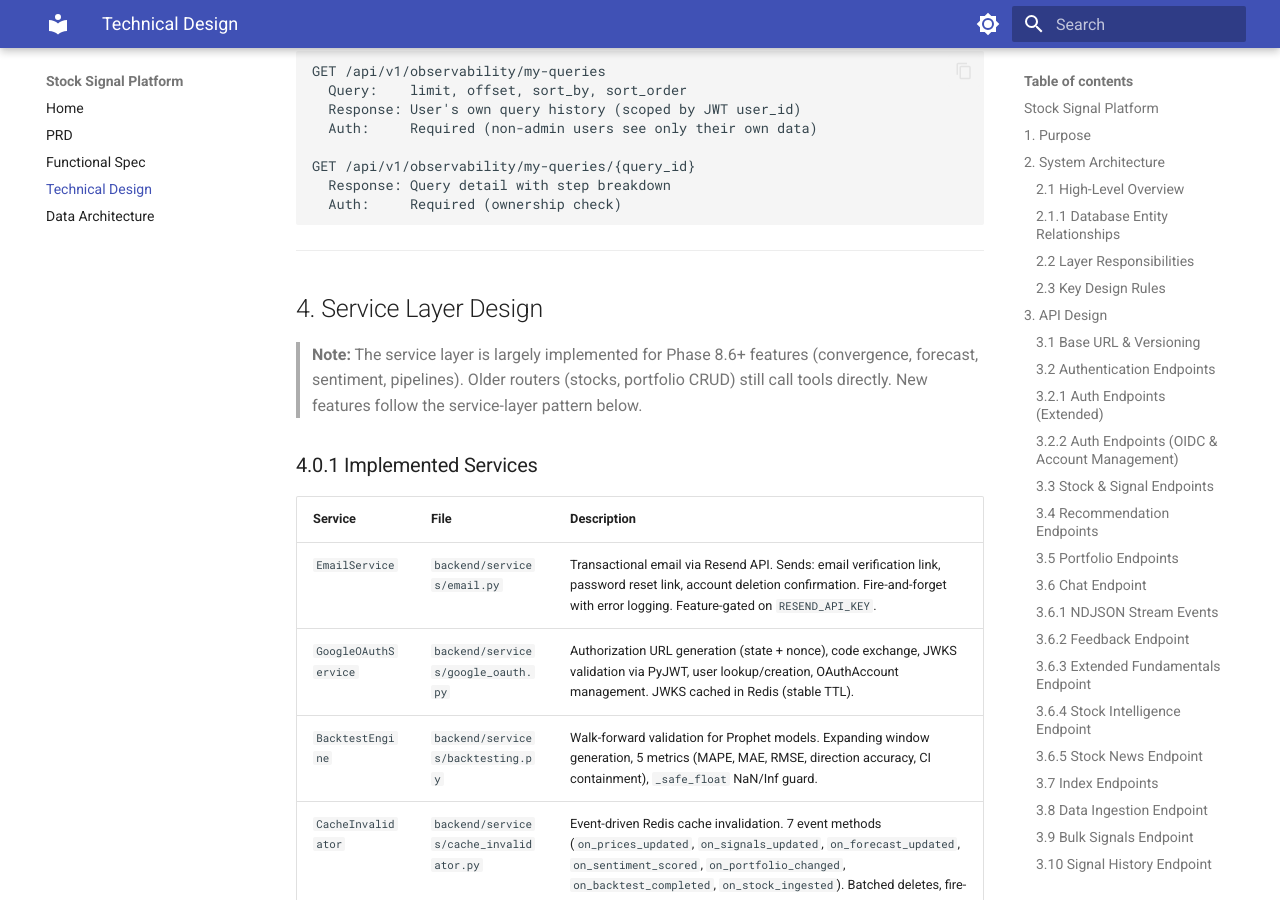
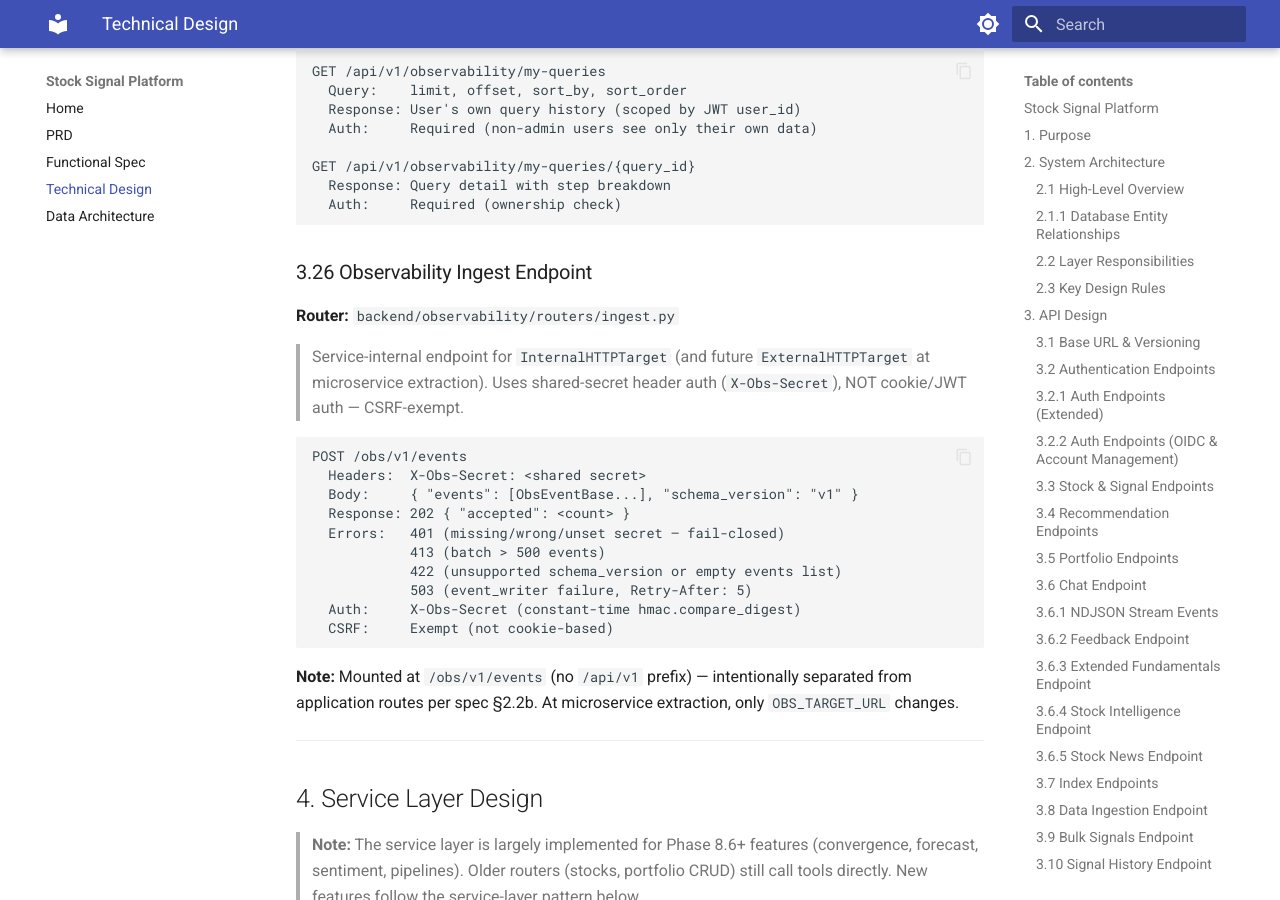
Before and after one commit to vipulbhatia29/stock-signal-platform, an MkDocs documentation site: the page built from docs/TDD.md, in a window 1280 px wide and 900 px high, scrolled down 25611 px. Built offline with MkDocs 1.6.1 and Material for MkDocs 9.7.7, drawn with Linux system fonts in a browser that asks for light colours; some of the changed text lies outside the part shown.

Commit message:
docs: session 114-116 progress + TDD ingest endpoint + project-plan status
- PROGRESS.md: sessions 114 (PR1 schema), 115 (PR2a SDK core), 116 (PR2b ingest)
- project-plan.md: 1a PR table updated with status column (3/6 shipped)
- TDD.md §3.26: POST /obs/v1/events contract documented, obs package description updated

Co-Authored-By: Claude Opus 4.6 (1M context) <noreply@anthropic.com>

````diff
--- a/docs/TDD.md
+++ b/docs/TDD.md
@@ -1232,6 +1232,27 @@ GET /api/v1/observability/my-queries/{query_id}
   Response: Query detail with step breakdown
   Auth:     Required (ownership check)
 ```
+
+### 3.26 Observability Ingest Endpoint
+
+**Router:** `backend/observability/routers/ingest.py`
+
+> Service-internal endpoint for `InternalHTTPTarget` (and future `ExternalHTTPTarget` at microservice extraction). Uses shared-secret header auth (`X-Obs-Secret`), NOT cookie/JWT auth — CSRF-exempt.
+
+```
+POST /obs/v1/events
+  Headers:  X-Obs-Secret: <shared secret>
+  Body:     { "events": [ObsEventBase...], "schema_version": "v1" }
+  Response: 202 { "accepted": <count> }
+  Errors:   401 (missing/wrong/unset secret — fail-closed)
+            413 (batch > 500 events)
+            422 (unsupported schema_version or empty events list)
+            503 (event_writer failure, Retry-After: 5)
+  Auth:     X-Obs-Secret (constant-time hmac.compare_digest)
+  CSRF:     Exempt (not cookie-based)
+```
+
+**Note:** Mounted at `/obs/v1/events` (no `/api/v1` prefix) — intentionally separated from application routes per spec §2.2b. At microservice extraction, only `OBS_TARGET_URL` changes.
 
 ---
 
@@ -2240,7 +2261,7 @@ GitHub Actions:
 
 The observability stack spans 4 layers: logging, tracing, metrics, and assessment.
 
-**Package:** `backend/observability/` — bounded package (8 files, ~1500 lines).
+**Package:** `backend/observability/` — bounded package (~20 files). Includes SDK (`client.py`, `bootstrap.py`), targets (`direct.py`, `memory.py`, `internal_http.py`), schema (`v1.py`), spool, buffer, service layer, and routers (admin, health, command center, ingest, user observability).
 
 #### 10.3.1 Logging
 
````
Also changed, not shown: PROGRESS.md (+66 -0 lines), project-plan.md (+12 -13 lines).
